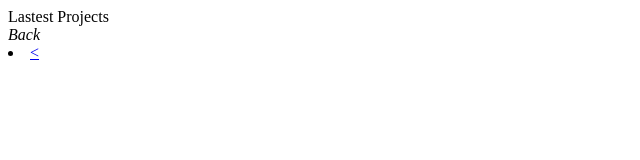
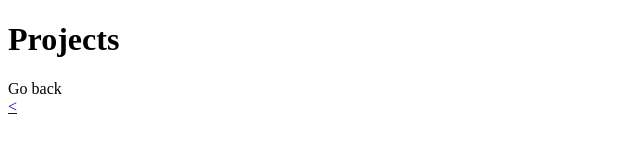
Before and after one commit to Carsonblaker/projects, a plain HTML site: page index.html in a window 1280 px wide. Shown: the whole page, without its empty margins (0-640 px from the left). Drawn offline with Linux system fonts and the light colour scheme.

Commit message:
Update index.html

```diff
--- a/index.html
+++ b/index.html
@@ -4,10 +4,11 @@
     <meta charset="UTF-8">
     <meta name="viewport" content="width=device-width, initial-scale=1.0">
     <title>Projects</title>
+
 </head>
 <body>
-</header>Lastest Projects</header>
-
-<footer><i> Back </i></footer>
-<li><a href="https://carsonblaker.github.io/carsonblaker.gitbub.io-portfolio/"><</a></li>
+	<h1>Projects</h1>
+</body>
+<footer>Go back</footer>
+    <a href="https://carsonblaker.github.io/carsonblaker.gitbub.io-portfolio/"><</a>
 <html>
```
